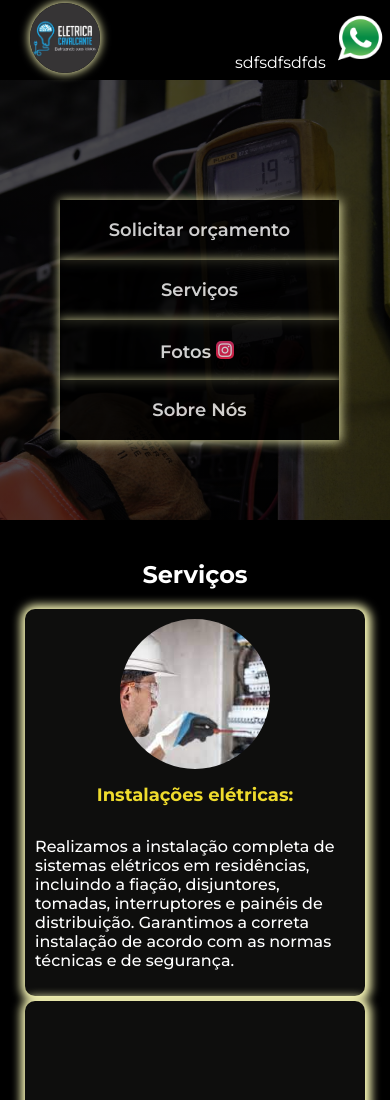
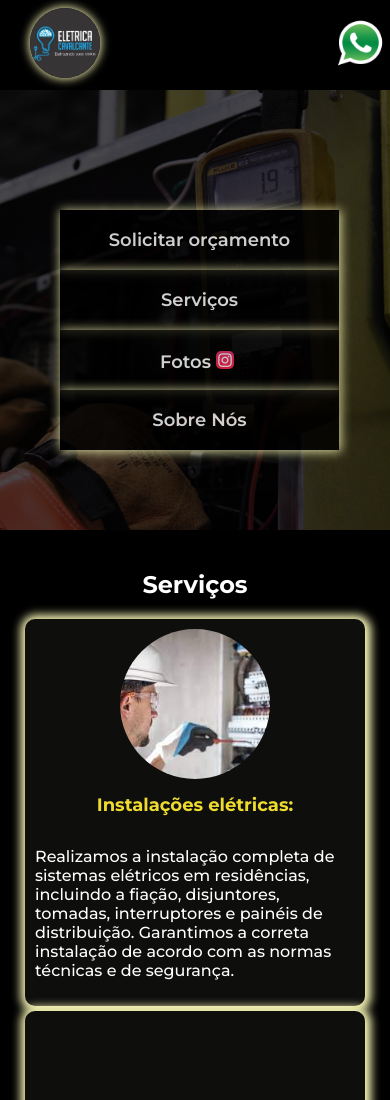
Before and after one commit to th-cavalcante/Eletrica-Cavalcante--ladingPage, a plain HTML site: page index.html in a window 390 px wide. Shown: the top 1100 px of the page. Drawn offline with nearby package versions, Linux system fonts and the light colour scheme.

Commit message:
Alteração no Header
tamanho altura

```diff
--- a/index.html
+++ b/index.html
@@ -18,7 +18,6 @@
         </div>
 
         <div id="redes">
-            sdfsdfsdfds
             <img src="img/WhatsLogo.png" alt="instagram" class="img-whatsapp">
 
         </div>
--- a/style.css
+++ b/style.css
@@ -216,7 +216,7 @@ footer button:hover{
     }
 
     header{
-       height: 80px;
+       height: 90px;
     }
     #logomarca{
         width: 70px;
```
